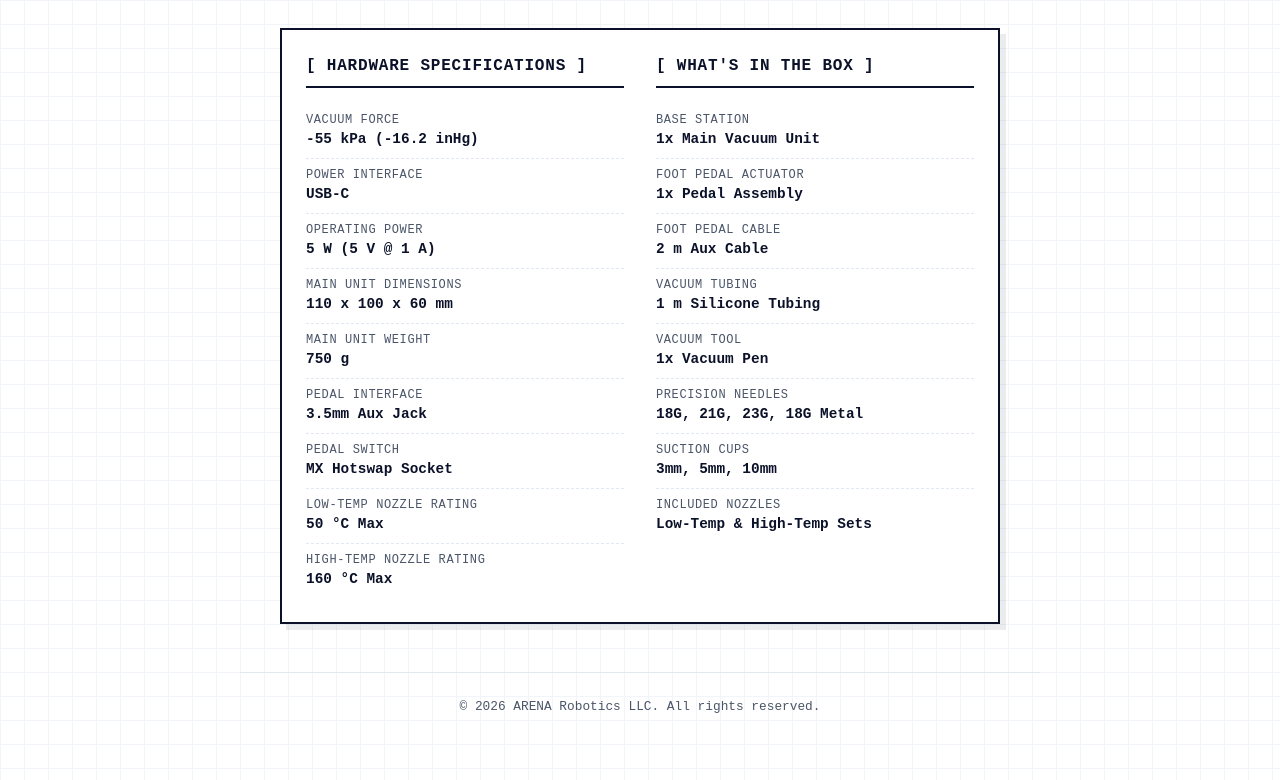
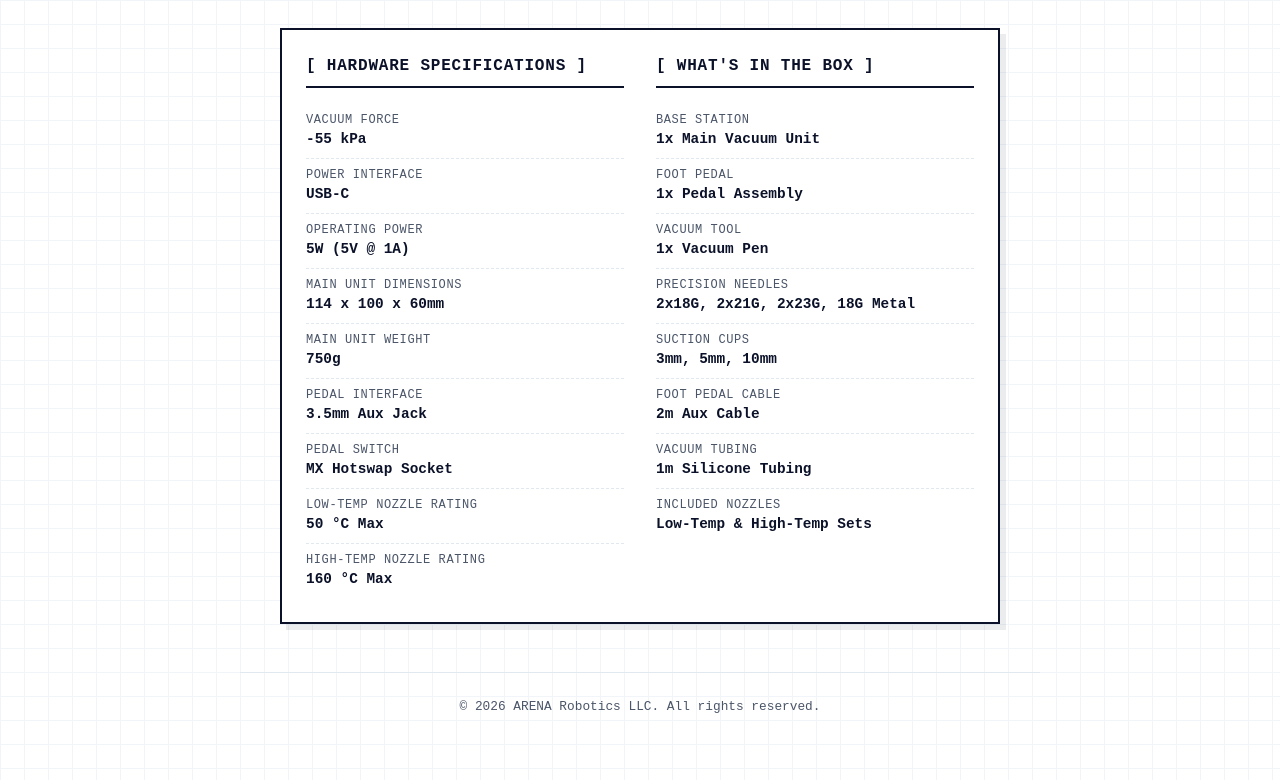
Before and after one commit to ARENARobotics/Product_Page, a plain HTML site: page index.html in a window 1280 px wide. Shown: the part 2592-3372 px from the top of the page. Drawn offline with Linux system fonts and the light colour scheme; a small style sheet from the web is missing.

Commit message:
fix: specs changes:

```diff
--- a/index.html
+++ b/index.html
@@ -433,7 +433,7 @@
 
               <div class="spec-group">
                 <span class="spec-label">Vacuum Force</span>
-                <span class="spec-value">-55 kPa (-16.2 inHg)</span>
+                <span class="spec-value">-55 kPa</span>
               </div>
 
               <div class="spec-group">
@@ -443,17 +443,17 @@
 
               <div class="spec-group">
                 <span class="spec-label">Operating Power</span>
-                <span class="spec-value">5 W (5 V @ 1 A)</span>
+                <span class="spec-value">5W (5V @ 1A)</span>
               </div>
 
               <div class="spec-group">
                 <span class="spec-label">Main Unit Dimensions</span>
-                <span class="spec-value">110 x 100 x 60 mm</span>
+                <span class="spec-value">114 x 100 x 60mm</span>
               </div>
 
               <div class="spec-group">
                 <span class="spec-label">Main Unit Weight</span>
-                <span class="spec-value">750 g</span>
+                <span class="spec-value">750g</span>
               </div>
 
               <div class="spec-group">
@@ -486,18 +486,8 @@
               </div>
 
               <div class="spec-group">
-                <span class="spec-label">Foot Pedal Actuator</span>
+                <span class="spec-label">Foot Pedal</span>
                 <span class="spec-value">1x Pedal Assembly</span>
-              </div>
-
-              <div class="spec-group">
-                <span class="spec-label">Foot Pedal Cable</span>
-                <span class="spec-value">2 m Aux Cable</span>
-              </div>
-
-              <div class="spec-group">
-                <span class="spec-label">Vacuum Tubing</span>
-                <span class="spec-value">1 m Silicone Tubing</span>
               </div>
 
               <div class="spec-group">
@@ -507,12 +497,22 @@
 
               <div class="spec-group">
                 <span class="spec-label">Precision Needles</span>
-                <span class="spec-value">18G, 21G, 23G, 18G Metal</span>
+                <span class="spec-value">2x18G, 2x21G, 2x23G, 18G Metal</span>
               </div>
 
               <div class="spec-group">
                 <span class="spec-label">Suction Cups</span>
                 <span class="spec-value">3mm, 5mm, 10mm</span>
+              </div>
+
+              <div class="spec-group">
+                <span class="spec-label">Foot Pedal Cable</span>
+                <span class="spec-value">2m Aux Cable</span>
+              </div>
+
+              <div class="spec-group">
+                <span class="spec-label">Vacuum Tubing</span>
+                <span class="spec-value">1m Silicone Tubing</span>
               </div>
 
               <div class="spec-group">
```
